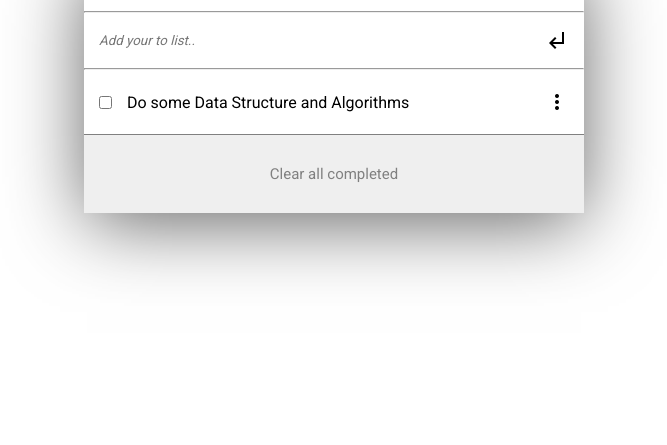
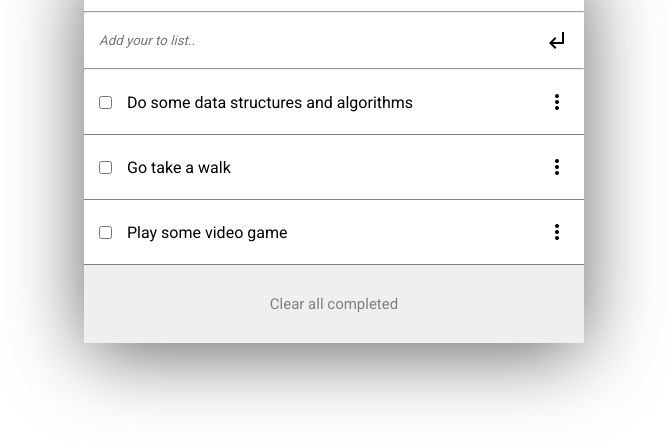
Before and after one commit to hansderly/todo-list-webpack, a website built with webpack: page src/index.html in a window 1280 px wide. Shown: the part 93-538 px from the top of the page, without its empty margins (306-973 px from the left). Built offline with nearby package versions, Linux system fonts and the light colour scheme.

Commit message:
made todo dynamic

```diff
--- a/src/assets/scripts/index.js
+++ b/src/assets/scripts/index.js
@@ -1 +1,4 @@
 import '../styles/styles.css';
+import loadTodo from './todo.js';
+
+loadTodo();
--- /dev/null
+++ b/src/assets/scripts/todo.js
@@ -0,0 +1,36 @@
+const todolist = [
+  {
+    id: 0,
+    description: 'Do some data structures and algorithms',
+    completed: true,
+  },
+  {
+    id: 1,
+    description: 'Go take a walk',
+    completed: true,
+  },
+  {
+    id: 2,
+    description: 'Play some video game',
+    completed: true,
+  },
+];
+
+const todolistContainer = document.querySelector('.todolist');
+
+const displayTodo = () => {
+  todolist.forEach((el, index) => {
+    const todo = document.createElement('li');
+    todo.id = index;
+    todo.innerHTML = `
+            <div>
+              <input type="checkbox" name="checkbox" id="checkbox">
+              <p>${el.description}</p>
+            </div>
+            <span class="material-symbols-outlined"> more_vert </span> `;
+
+    todolistContainer.appendChild(todo);
+  });
+};
+
+export default displayTodo;
--- a/src/index.html
+++ b/src/index.html
@@ -27,13 +27,6 @@
         <hr>
 
         <ul class="todolist">
-          <li>
-            <div>
-              <input type="checkbox" name="checkbox" id="checkbox">
-              <p> Do some Data Structure and Algorithms</p>
-            </div>
-            <span class="material-symbols-outlined"> more_vert </span>
-          </li>
         </ul>
 
         <button class="clear_btn">Clear all completed</button>
```
Also changed, not shown: dist/index.html, dist/main.js.
